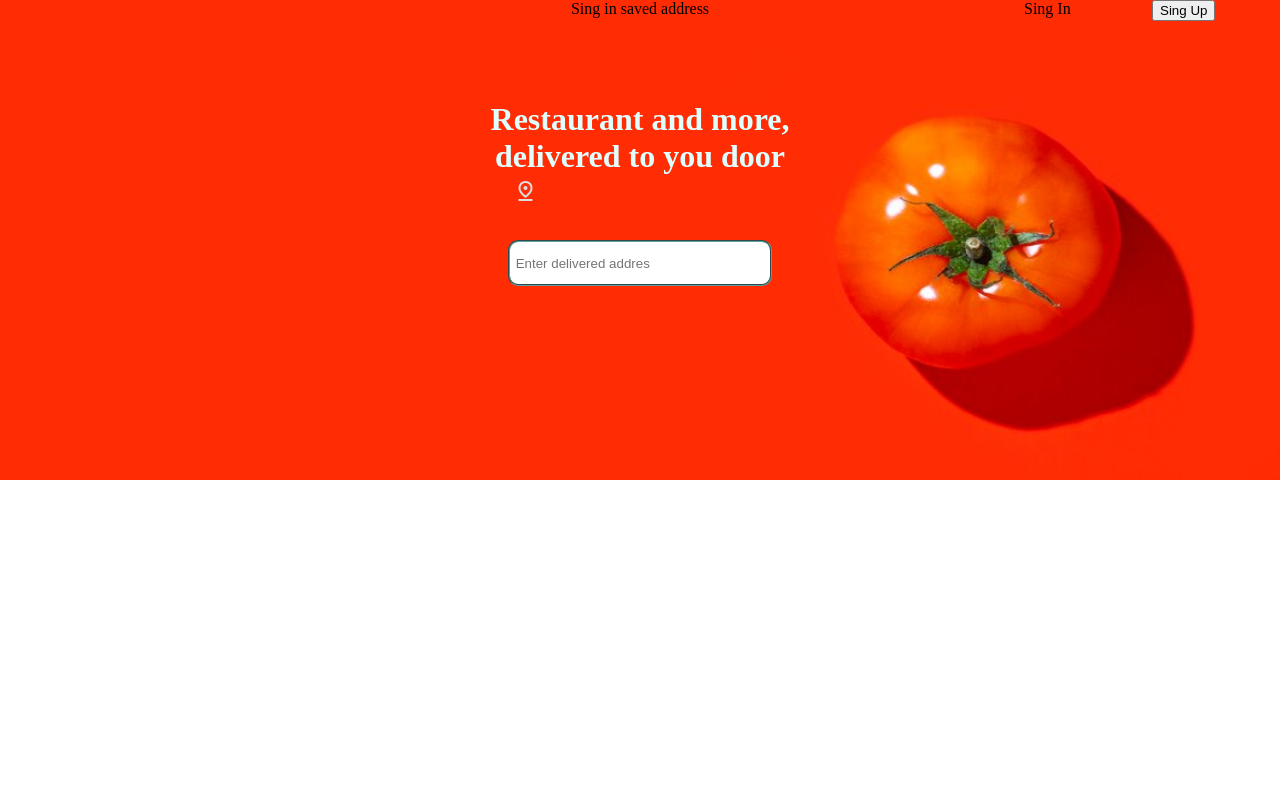
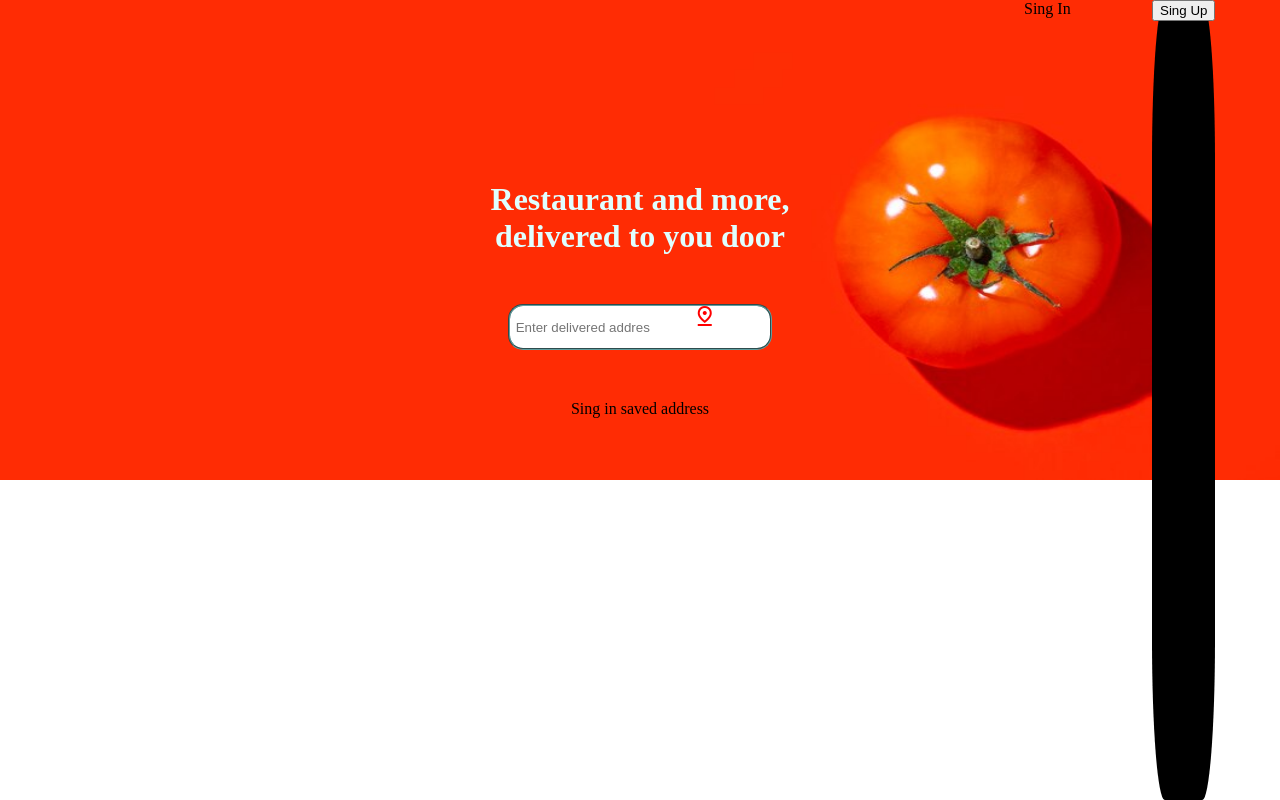
Before and after one commit to MayaraCosmo/LadingPage05, a plain HTML site: page index.html in a window 1280 px wide. Drawn offline with nearby package versions, Linux system fonts and the light colour scheme.

Commit message:
novidades

```diff
--- a/style.css
+++ b/style.css
@@ -12,7 +12,7 @@ padding: 0;
 
 .texto {
 position: absolute;
-top: 10vh;
+top: 20vh;
 width: 50vw;
 color: lightcyan;
 
@@ -20,12 +20,12 @@ color: lightcyan;
 
 .pesquisa {
     position: absolute;
-    top: 30vh;
+    top: 38vh;
 
 }
 
 input {
-    border-radius: 10px;
+    border-radius: 15px;
     width: 20vw;
     height: 5vh;
     border-style: groove;
@@ -40,8 +40,8 @@ img {
 
 .simbolo {
     position: absolute;
-    color: gainsboro;
-    padding: 14%;
+    color:red;
+    top: 38vh;
     right: 44%;
 }
 
@@ -52,10 +52,14 @@ img {
 
 .sair {
     position: absolute;
+    background-color: black;
+    height: 100%;
     left: 90%;
     border-radius: 20%;
 }
 
 .salvarendereco {
     position: absolute;
+    top: 50vh;
+
 }
```
